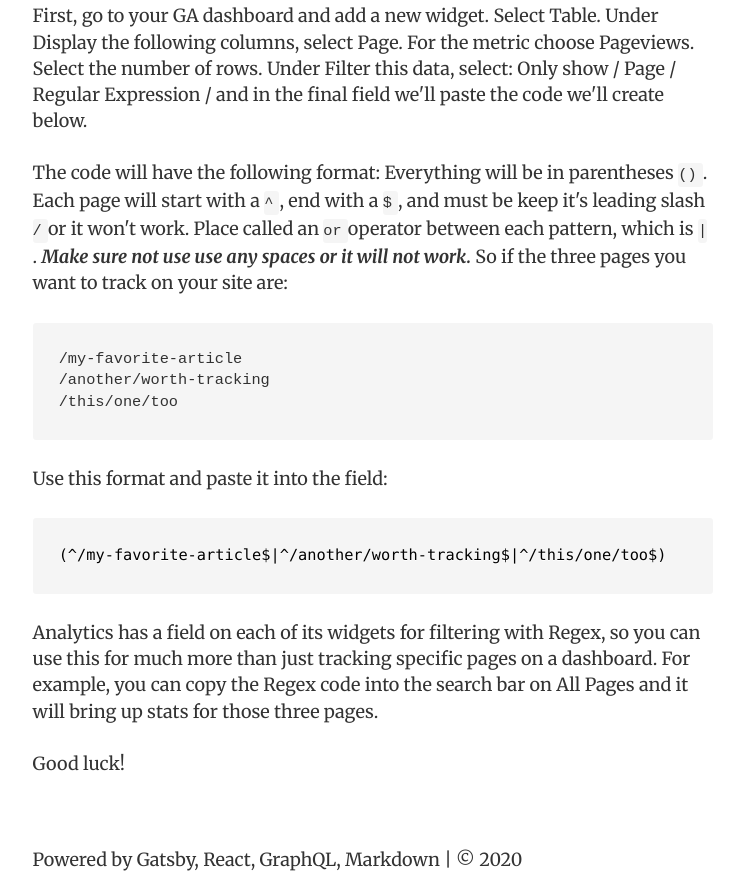
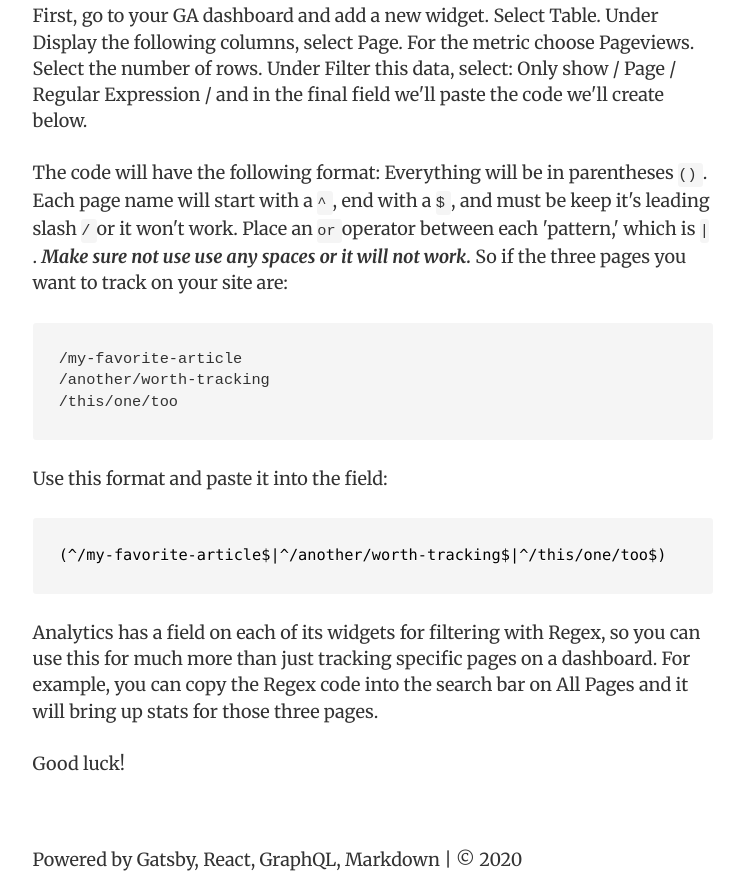
Before and after one commit to peterlanier/gatsby-blog, a Gatsby site: page /blog/google-analytics-regex/ in a window 1280 px wide. Shown: the part 1050-1941 px from the top of the page, without its empty margins (267-1008 px from the left). Built offline with nearby package versions, Linux system fonts and the light colour scheme; Gatsby itself is replaced by a stand-in of ours; some packages are replaced by stand-ins of ours; code samples lack their colours.

Commit message:
fix typo

````diff
--- a/src/blog/google-analytics-regex.md
+++ b/src/blog/google-analytics-regex.md
@@ -19,7 +19,7 @@ In this example, we'll look at pageviews, but it could be any metric. You'll end
 
 First, go to your GA dashboard and add a new widget. Select Table. Under Display the following columns, select Page. For the metric choose Pageviews. Select the number of rows. Under Filter this data, select: Only show / Page / Regular Expression / and in the final field we'll paste the code we'll create below.
 
-The code will have the following format: Everything will be in parentheses ```()```. Each page will start with a ```^```, end with a ```$```, and must be keep it's leading slash ```/``` or it won't work. Place called an ```or``` operator between each pattern, which is ```|```. ***Make sure not use use any spaces or it will not work.*** So if the three pages you want to track on your site are:
+The code will have the following format: Everything will be in parentheses ```()```. Each page name will start with a ```^```, end with a ```$```, and must be keep it's leading slash ```/``` or it won't work. Place an ```or``` operator between each 'pattern,' which is ```|```. ***Make sure not use use any spaces or it will not work.*** So if the three pages you want to track on your site are:
 
 ```
 /my-favorite-article
````
